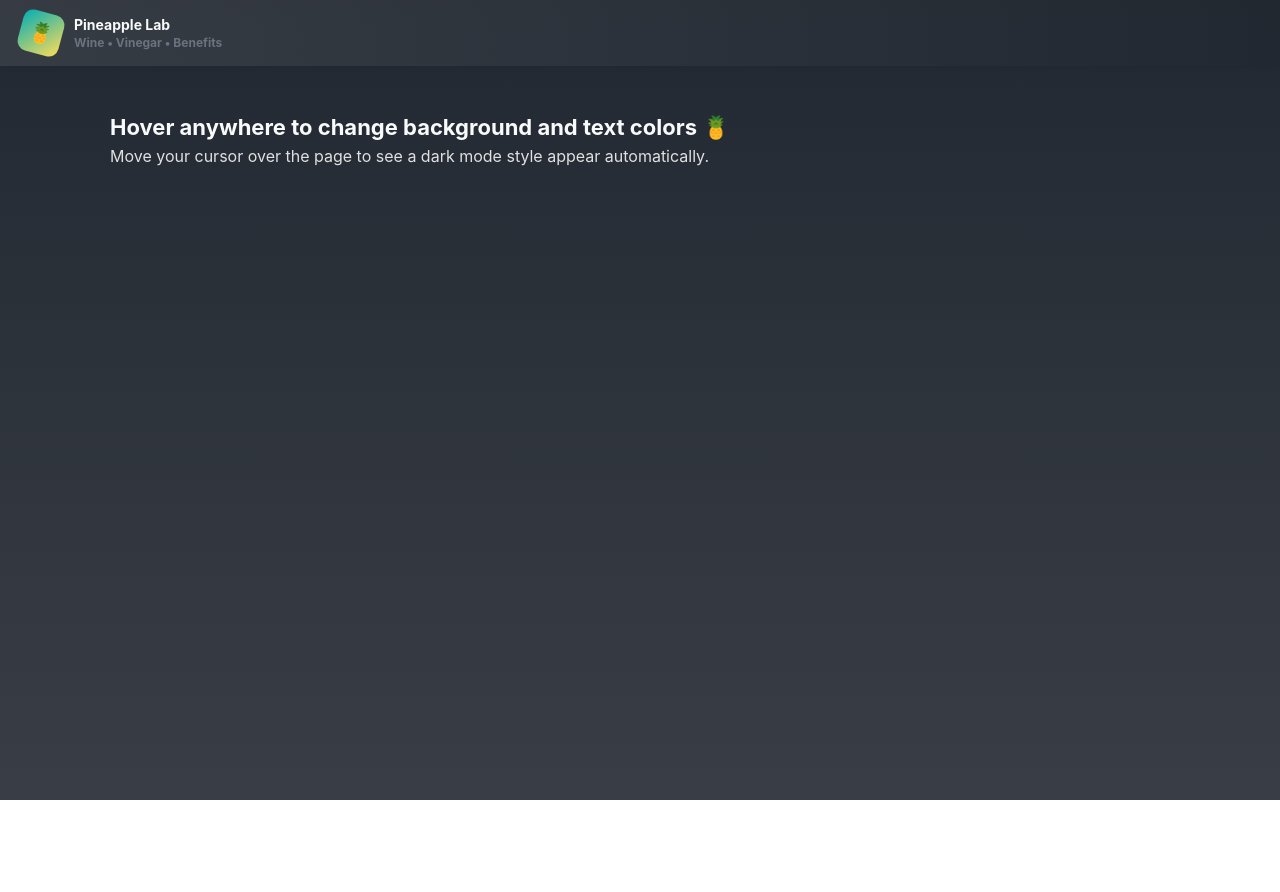
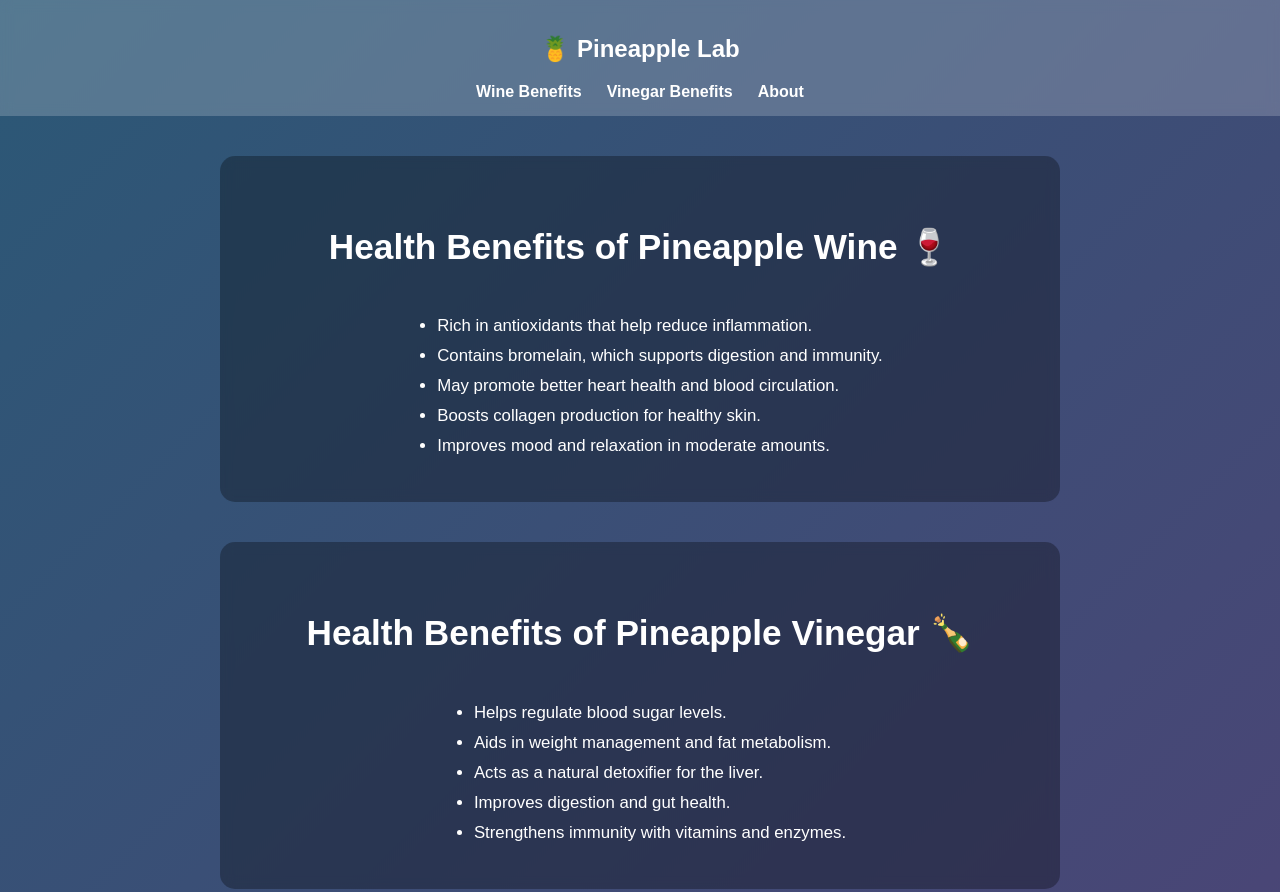
Before and after one commit to deadshin721-tech/Health-benefits, a plain HTML site: page index.html in a window 1280 px wide. Shown: the top 892 px of the page. Before the commit the page ends 800 px from the top, so only its background shows below. Drawn offline with Linux system fonts and the light colour scheme.

Commit message:
Update index.html

```diff
--- a/index.html
+++ b/index.html
@@ -1,102 +1,129 @@
 <!DOCTYPE html>
 <html lang="en">
 <head>
-  <meta charset="utf-8" />
-  <meta name="viewport" content="width=device-width, initial-scale=1" />
-  <title>Pineapple Wine & Vinegar — Health Benefits</title>
+  <meta charset="UTF-8">
+  <meta name="viewport" content="width=device-width, initial-scale=1.0">
+  <title>Pineapple Wine & Vinegar Benefits</title>
   <style>
-    :root{
-      --bg: linear-gradient(180deg,#fffefc,#f7fcff);
-      --accent: #ff7a18;
-      --accent-2: #4caf50;
-      --muted: #6b7280;
-      --glass: rgba(255,255,255,0.7);
-      --card-shadow: 0 8px 24px rgba(2,6,23,0.08);
-      --radius: 14px;
-      font-family: Inter, ui-sans-serif, system-ui, -apple-system, "Segoe UI", Roboto, "Helvetica Neue", Arial;
+    body {
+      font-family: 'Poppins', sans-serif;
+      margin: 0;
+      padding: 0;
+      text-align: center;
+      background: linear-gradient(135deg, #f9d976, #f39f86);
+      color: #222;
+      transition: all 0.8s ease;
     }
 
-    *{box-sizing:border-box}
-    html,body{height:100%;margin:0;background:var(--bg);color:#061226;transition: background 0.5s ease, color 0.5s ease;}
-
-    /* Hover background mode */
+    /* Hover effect for full page */
     body:hover {
-      --bg: linear-gradient(180deg,#222831,#393e46);
-      color: #f9fafb;
+      background: linear-gradient(135deg, #2b5876, #4e4376);
+      color: #fff;
     }
 
-    /* Top nav */
-    .topbar{position:sticky;top:0;backdrop-filter: blur(6px);background:linear-gradient(90deg, rgba(255,255,255,0.6), rgba(255,255,255,0.55));box-shadow:0 2px 6px rgba(7,10,25,0.06);display:flex;align-items:center;gap:16px;padding:12px 20px;z-index:30;transition: background 0.5s ease, color 0.5s ease;}
-    body:hover .topbar{background:linear-gradient(90deg,rgba(57,62,70,0.9),rgba(34,40,49,0.9));color:#f9fafb;}
-
-    .logo{display:flex;align-items:center;gap:12px;font-weight:700}
-    .logo .mark{width:42px;height:42px;border-radius:10px;background:linear-gradient(135deg,var(--accent),#ffb86b);display:flex;align-items:center;justify-content:center;color:white;font-size:20px;transition: transform 0.3s ease;}
-    body:hover .logo .mark{transform:rotate(15deg);background:linear-gradient(135deg,#00adb5,#ffdd57);}
-
-    nav{display:flex;gap:8px;align-items:center;margin-left:8px}
-    .nav-btn{padding:8px 12px;border-radius:10px;border:0;background:transparent;font-weight:600;color:var(--muted);cursor:pointer;transition: background 0.3s ease,color 0.3s ease;}
-    .nav-btn.active{background:var(--glass);color:#061226;box-shadow:var(--card-shadow)}
-    body:hover .nav-btn.active{color:#f9fafb;background:rgba(255,255,255,0.1)}
-
-    .tools{margin-left:auto;display:flex;gap:8px}
-    .icon-btn{border:0;background:transparent;padding:8px;border-radius:10px;cursor:pointer;color:inherit;}
-
-    /* Layout */
-    .container{max-width:1100px;margin:28px auto;padding:20px;transition:color 0.5s ease;}
-
-    .hero{display:grid;grid-template-columns:1fr 380px;gap:20px;align-items:start}
-
-    .card{background:linear-gradient(180deg,rgba(255,255,255,0.9),rgba(255,255,255,0.85));border-radius:var(--radius);box-shadow:var(--card-shadow);padding:18px;transition: background 0.5s ease, color 0.5s ease;}
-    body:hover .card{background:rgba(57,62,70,0.9);color:#f9fafb;}
-
-    .title{font-size:22px;margin:0 0 6px}
-    .lead{color:var(--muted);margin:0 0 10px;transition:color 0.5s ease;}
-    body:hover .lead{color:#e0e0e0;}
-
-    .side{position:sticky;top:86px}
-    .menu{display:flex;flex-direction:column;gap:8px}
-    .menu button{padding:10px;border-radius:10px;border:1px solid rgba(6,18,38,0.06);background:white;cursor:pointer;text-align:left;transition: background 0.5s ease,color 0.5s ease;}
-    .menu button.active{border-color:rgba(79,70,229,0.12);box-shadow:0 6px 18px rgba(99,102,241,0.08)}
-    body:hover .menu button{background:#393e46;color:#f9fafb;}
-
-    .content{margin-top:12px;display:flex;flex-direction:column;gap:14px}
-    .section{display:none;animation:fadeIn .28s ease forwards;padding:12px;border-radius:12px}
-    .section.show{display:block}
-    .benefits{display:grid;grid-template-columns:repeat(auto-fit,minmax(220px,1fr));gap:12px}
-    .benefit{background:linear-gradient(180deg,rgba(255,255,255,0.98),rgba(255,255,255,0.9));padding:12px;border-radius:10px;border:1px solid rgba(6,18,38,0.04);transition:background 0.5s ease,color 0.5s ease;}
-    body:hover .benefit{background:rgba(57,62,70,0.9);color:#f9fafb;}
-
-    footer{margin-top:20px;text-align:center;color:var(--muted);font-size:13px;transition:color 0.5s ease;}
-    body:hover footer{color:#e0e0e0;}
-
-    @media (max-width:880px){
-      .hero{grid-template-columns:1fr;}
-      .logo .mark{width:36px;height:36px}
-      .side{position:static}
-      nav{display:none}
+    header {
+      background-color: rgba(255, 255, 255, 0.2);
+      padding: 15px 0;
+      backdrop-filter: blur(6px);
+      position: sticky;
+      top: 0;
     }
 
-    @keyframes fadeIn{from{opacity:0;transform:translateY(6px)}to{opacity:1;transform:none}}
+    nav {
+      display: flex;
+      justify-content: center;
+      gap: 25px;
+    }
 
-    table{width:100%;border-collapse:collapse}
-    th,td{padding:8px;border-bottom:1px solid #f1f5f9;text-align:left}
-    th{font-weight:700}
+    nav a {
+      text-decoration: none;
+      font-weight: 600;
+      color: inherit;
+      transition: 0.3s;
+    }
+
+    nav a:hover {
+      color: #ffeb3b;
+      text-shadow: 0 0 5px #fff;
+    }
+
+    h1 {
+      margin-top: 50px;
+      font-size: 2.2em;
+    }
+
+    .content {
+      max-width: 800px;
+      margin: 40px auto;
+      padding: 20px;
+      background-color: rgba(255, 255, 255, 0.25);
+      border-radius: 15px;
+      backdrop-filter: blur(6px);
+      transition: background 0.6s ease;
+    }
+
+    body:hover .content {
+      background-color: rgba(0, 0, 0, 0.3);
+    }
+
+    ul {
+      text-align: left;
+      display: inline-block;
+      margin-top: 15px;
+    }
+
+    li {
+      margin: 10px 0;
+      font-size: 1.05em;
+    }
+
+    footer {
+      margin-top: 40px;
+      padding: 15px;
+      font-size: 0.9em;
+      background-color: rgba(0,0,0,0.1);
+    }
   </style>
 </head>
 <body>
-  <header class="topbar">
-    <div class="logo">
-      <div class="mark">🍍</div>
-      <div>
-        <div style="font-size:14px">Pineapple Lab</div>
-        <div style="font-size:12px;color:var(--muted);margin-top:2px">Wine • Vinegar • Benefits</div>
-      </div>
-    </div>
+  <header>
+    <h2>🍍 Pineapple Lab</h2>
+    <nav>
+      <a href="#wine">Wine Benefits</a>
+      <a href="#vinegar">Vinegar Benefits</a>
+      <a href="#about">About</a>
+    </nav>
   </header>
 
-  <main class="container">
-    <h1 class="title">Hover anywhere to change background and text colors 🍍</h1>
-    <p class="lead">Move your cursor over the page to see a dark mode style appear automatically.</p>
-  </main>
+  <div class="content" id="wine">
+    <h1>Health Benefits of Pineapple Wine 🍷</h1>
+    <ul>
+      <li>Rich in antioxidants that help reduce inflammation.</li>
+      <li>Contains bromelain, which supports digestion and immunity.</li>
+      <li>May promote better heart health and blood circulation.</li>
+      <li>Boosts collagen production for healthy skin.</li>
+      <li>Improves mood and relaxation in moderate amounts.</li>
+    </ul>
+  </div>
+
+  <div class="content" id="vinegar">
+    <h1>Health Benefits of Pineapple Vinegar 🍾</h1>
+    <ul>
+      <li>Helps regulate blood sugar levels.</li>
+      <li>Aids in weight management and fat metabolism.</li>
+      <li>Acts as a natural detoxifier for the liver.</li>
+      <li>Improves digestion and gut health.</li>
+      <li>Strengthens immunity with vitamins and enzymes.</li>
+    </ul>
+  </div>
+
+  <div class="content" id="about">
+    <h1>About Pineapple Lab 🍍</h1>
+    <p>We promote healthy and sustainable uses of pineapple-based products such as wine and vinegar — combining taste, health, and natural goodness.</p>
+  </div>
+
+  <footer>
+    © 2025 Pineapple Lab | All Rights Reserved
+  </footer>
 </body>
 </html>
```
